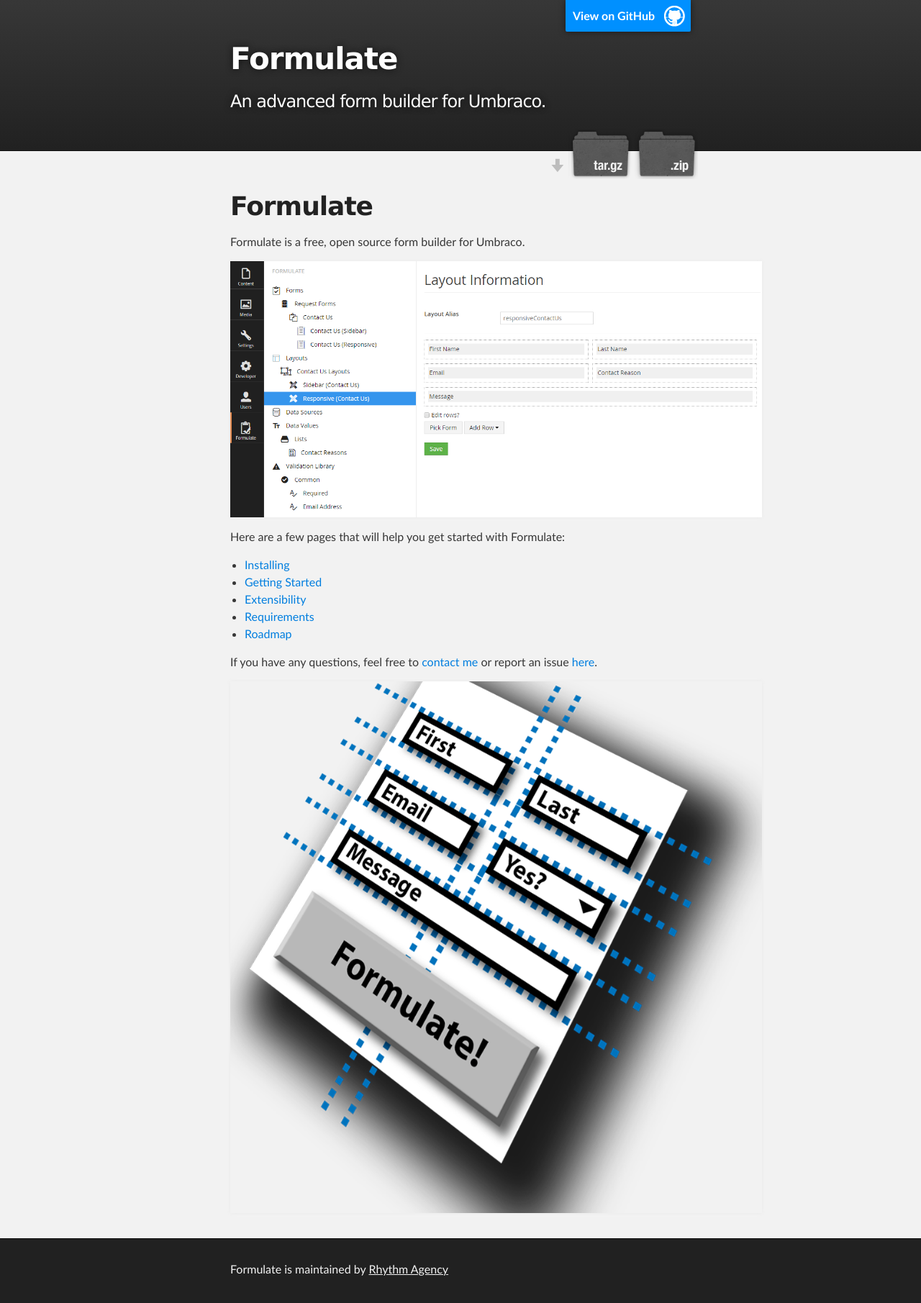
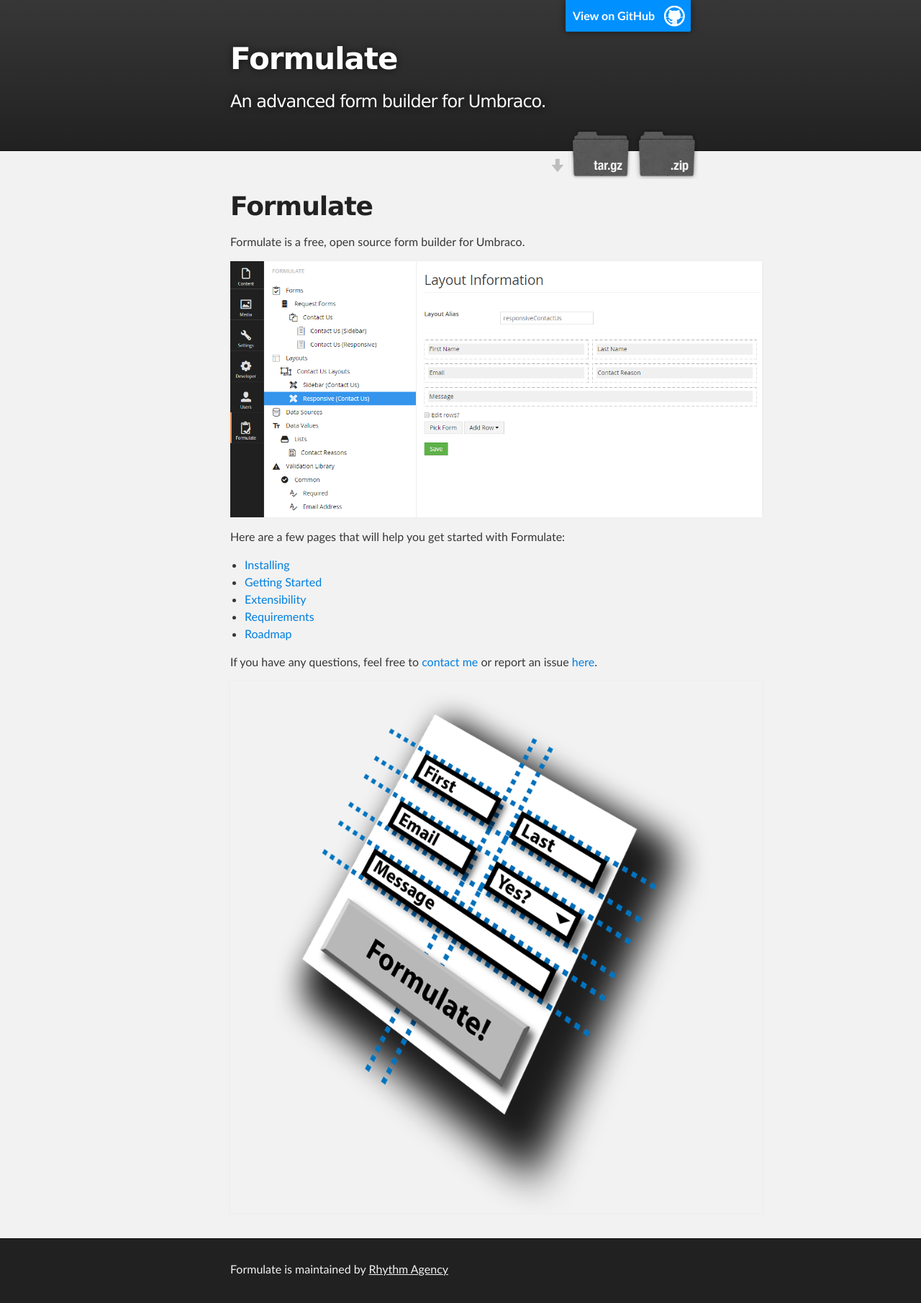
Before and after one commit to rhythmagency/formulate, a Jekyll site: the page built from index.md, in a window 1280 px wide. Shown: the whole page at 72% size. Built offline with Jekyll 4.4.1, drawn with Linux system fonts in a browser that asks for light colours.

Commit message:
Better image.

```diff
--- a/index.md
+++ b/index.md
@@ -18,4 +18,4 @@
 
 If you have any questions, feel free to [contact me](http://www.nicholaswestby.com/contact/) or report an issue [here](https://github.com/rhythmagency/formulate/issues).
 
-![Formulate](/images/formulate-icon.png)
+![Formulate](/images/formulate-icon-zoomed-out.png)
```
Also changed, not shown: images/formulate-icon-zoomed-out.png (added), images/formulate-icon.png (deleted).
